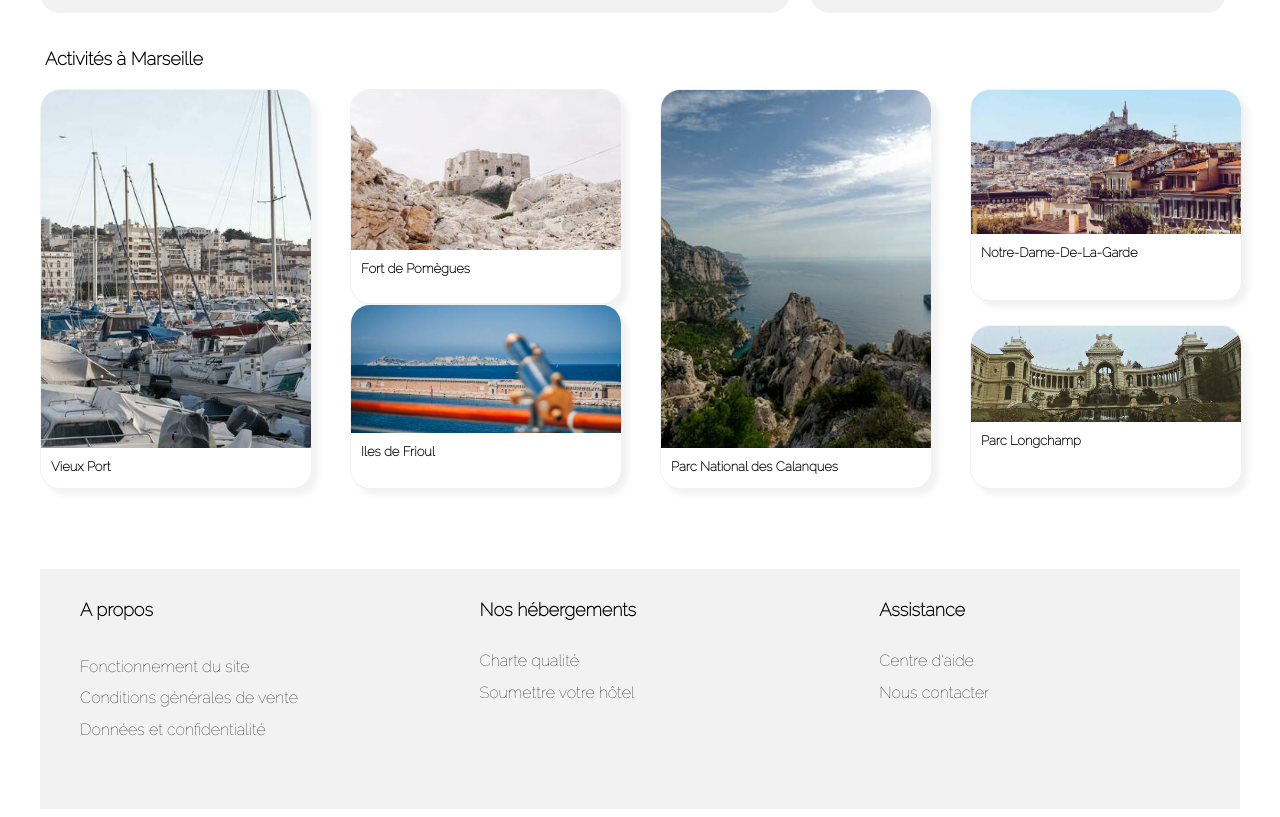
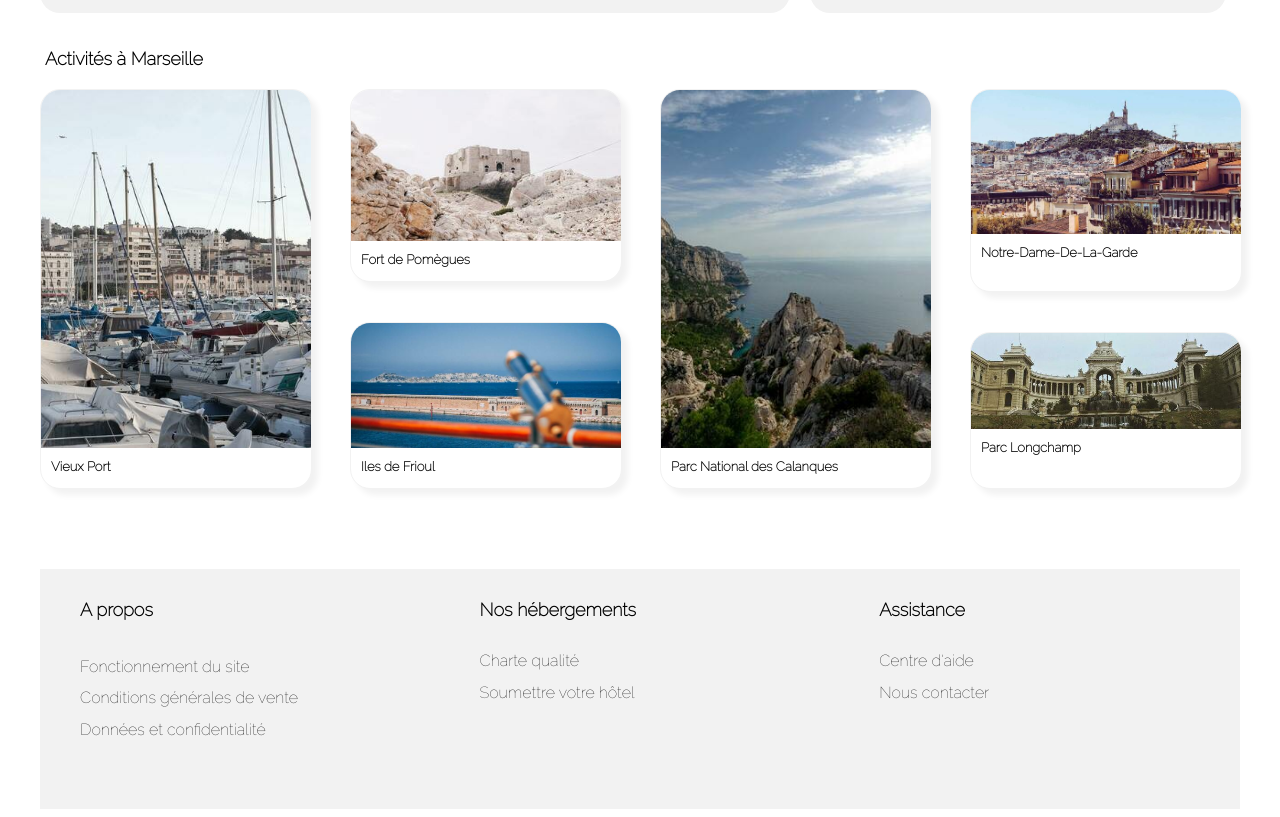
Before and after one commit to ayaaleksija/AlexiaGondardChampagne_2_30032021, a plain HTML site: page index.html in a window 1280 px wide. Shown: the part 898-1715 px from the top of the page. Drawn offline with Linux system fonts and the light colour scheme; a web font is replaced by a local one.

Commit message:
legendes et espaces activités

```diff
--- a/style.css
+++ b/style.css
@@ -501,6 +501,17 @@ input
     height: 400px;
     justify-content: space-between;
 }
+.activite2,
+.activite5
+{
+    margin-bottom: 20px;
+}
+.activite3,
+.activite6
+{
+    margin-top: 20px;
+}
+
 
 .activite2,
 .activite3,
```
